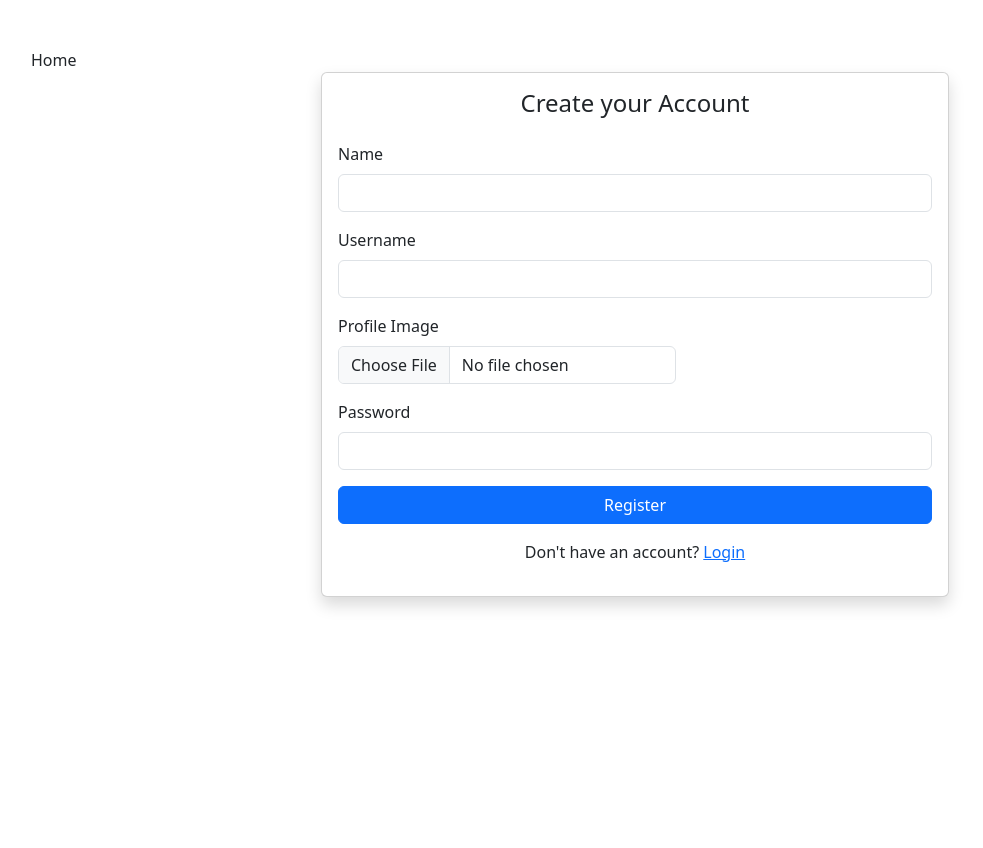
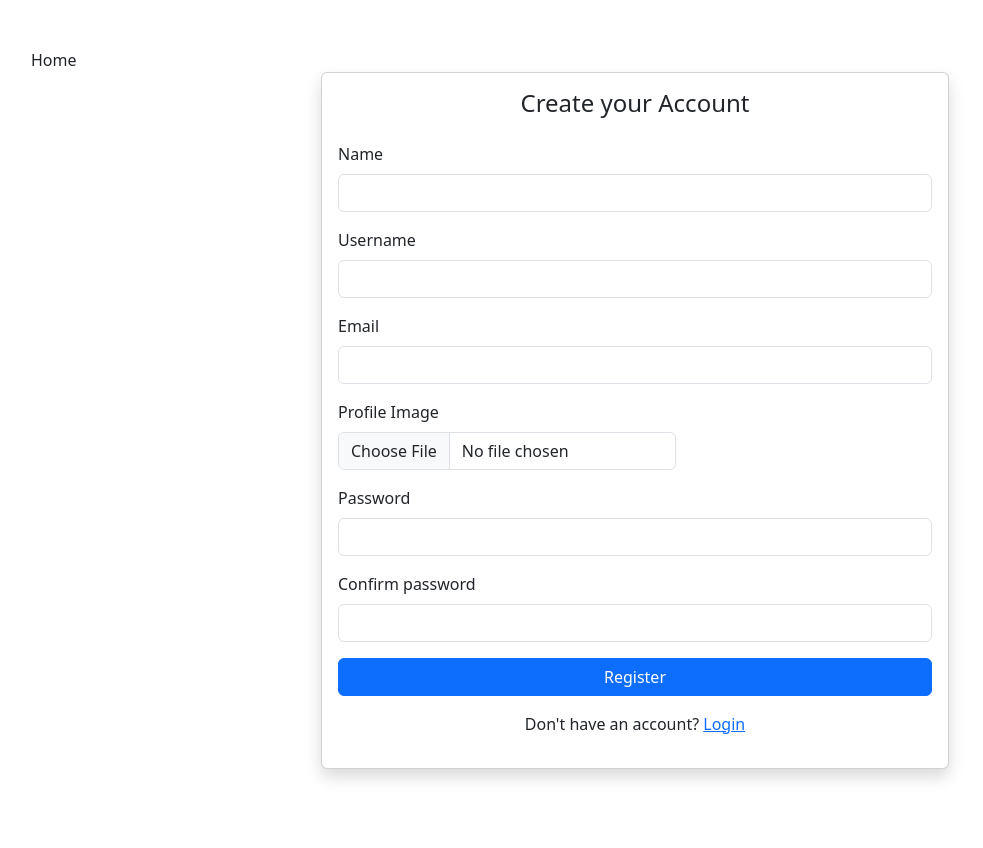
Before and after one commit to kuyajp123/To-do-list, a CodeIgniter 4 app: template app/Views/auth/register.php in a window 1280 px wide. Shown: the whole page, without its empty margins (5-988 px from the left). Run offline with PHP 8.4 and a stand-in for CodeIgniter, Linux system fonts and the light colour scheme; the template is opened without the code that fills it, so the values that code supplies are empty; some libraries are stand-ins or nearby versions.

Commit message:
adding email field to registration form

```diff
--- a/app/Config/Routes.php
+++ b/app/Config/Routes.php
@@ -17,4 +17,4 @@ $routes->group('', ['filter' => 'guest'], function ($routes) {
 $routes->post('register/save', 'Auth::saveRegister');
 $routes->post('loginUser', 'Auth::loginUser');
 $routes->get('logout', 'Auth::logout');
-$routes->get('profile', 'Auth::profile', ['filter' => 'auth']);
+$routes->get('dashboard', 'Auth::dashboard', ['filter' => 'auth']);
--- a/app/Filters/RedirectIfAuthenticated.php
+++ b/app/Filters/RedirectIfAuthenticated.php
@@ -12,7 +12,7 @@ class RedirectIfAuthenticated implements FilterInterface
     {
         // If user is already logged in
         if (session()->get('isLoggedIn')) {
-            return redirect()->to('/profile');
+            return redirect()->to('/dashboard');
         }
     }
 
--- a/app/Models/UserModel.php
+++ b/app/Models/UserModel.php
@@ -9,6 +9,6 @@ class UserModel extends Model
     protected $table      = 'users';
     protected $primaryKey = 'id';
 
-    protected $allowedFields = ['name', 'username', 'password', 'image'];
+    protected $allowedFields = ['name', 'username', 'password', 'email', 'image'];
     protected $useTimestamps = false;
 }
--- a/app/Views/auth/register.php
+++ b/app/Views/auth/register.php
@@ -26,6 +26,14 @@
             <?php endif; ?>
           </div>
 
+          <div class="mb-3">
+            <label for="email" class="form-label">Email</label>
+            <input type="text" name="email" class="form-control" value="<?= old('email') ?>" required>
+            <?php if (session('errors.email')): ?>
+              <small class="text-danger"><?= esc(session('errors.email')) ?></small>
+            <?php endif; ?>
+          </div>
+
           <div class="mb-3 d-flex flex-row">
             <div>
               <label for="profile_image" class="form-label">Profile Image</label>
@@ -44,6 +52,14 @@
             <input type="password" name="password" class="form-control" required>
             <?php if (session('errors.password')): ?>
               <small class="text-danger"><?= esc(session('errors.password')) ?></small>
+            <?php endif; ?>
+          </div>
+
+          <div class="mb-3">
+            <label for="password" class="form-label">Confirm password</label>
+            <input type="password" name="confirm_password" class="form-control" required>
+            <?php if (session('errors.confirm_password')): ?>
+              <small class="text-danger"><?= esc(session('errors.confirm_password')) ?></small>
             <?php endif; ?>
           </div>
 
--- a/app/Views/layouts/header.php
+++ b/app/Views/layouts/header.php
@@ -30,6 +30,10 @@
                                                         Account
                                                         <i class="bi bi-chevron-right"></i>
                                                 </a></li>
+                                        <li><a class="dropdown-item container" href="<?= site_url('/dashboard') ?>" class="text-decoration-none text-dark px-5">
+                                                        Dashboard
+                                                        <i class="bi bi-chevron-right"></i>
+                                                </a></li>
                                         <li><a class="dropdown-item container" href="#">
                                                         Settings
                                                         <i class="bi bi-chevron-right"></i>
--- a/app/Views/user/profile.php
+++ b/app/Views/user/dashboard.php
@@ -33,6 +33,7 @@
         padding: 20px;
     }
 </style>
+
 <div class="layout">
     <div class="header">
         <?= view('layouts/header') ?>
@@ -46,7 +47,9 @@
             <div class="search-header">
                 <?= view('layouts/main-content/search') ?>
             </div>
-            <div class="content"></div>
+            <div class="content">
+
+            </div>
         </div>
     </div>
 </div>
```
Also changed, not shown: app/Controllers/Auth.php (+18 -19 lines), app/Views/layouts/main-content/search.php (+5 -7 lines).
